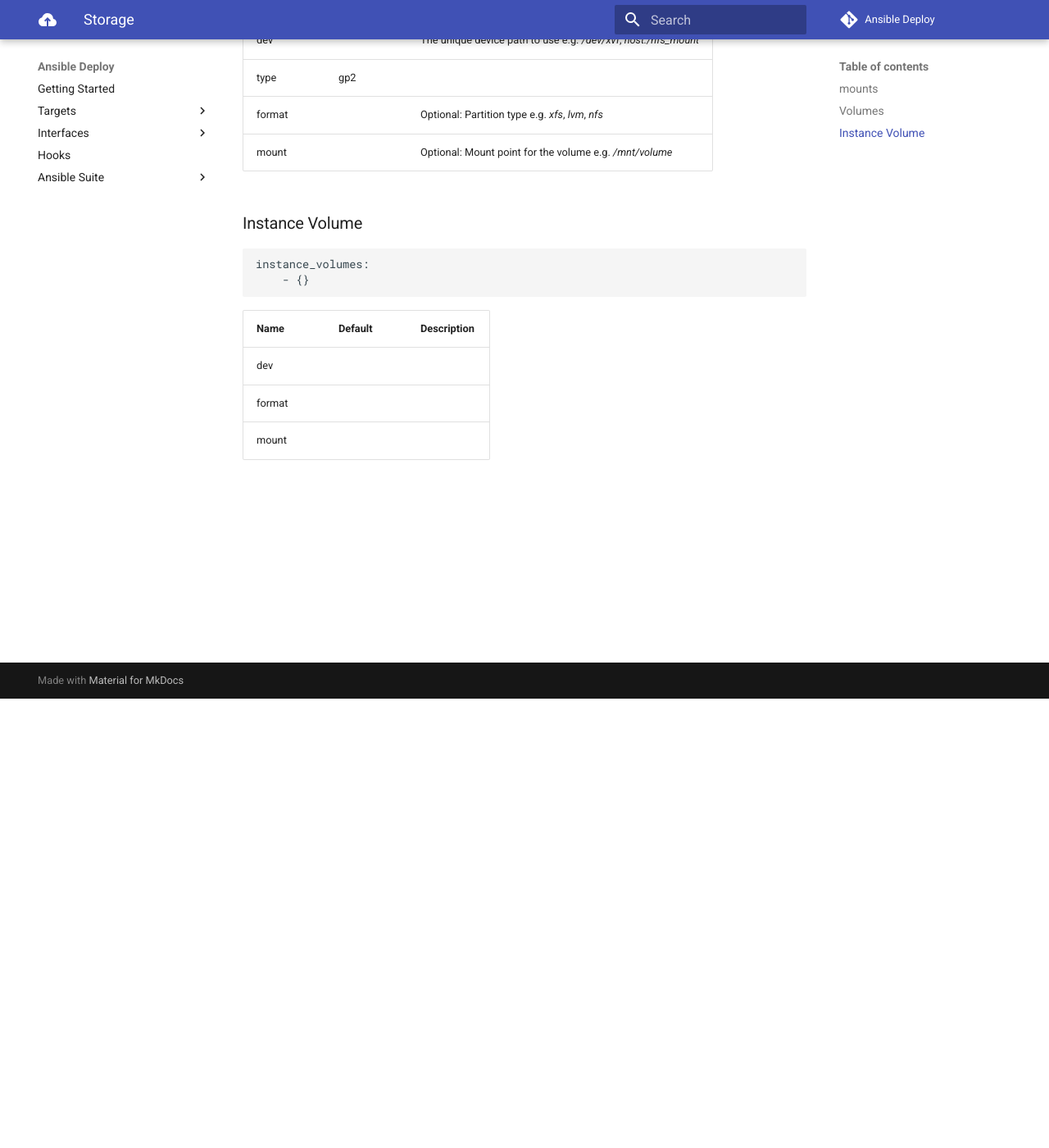
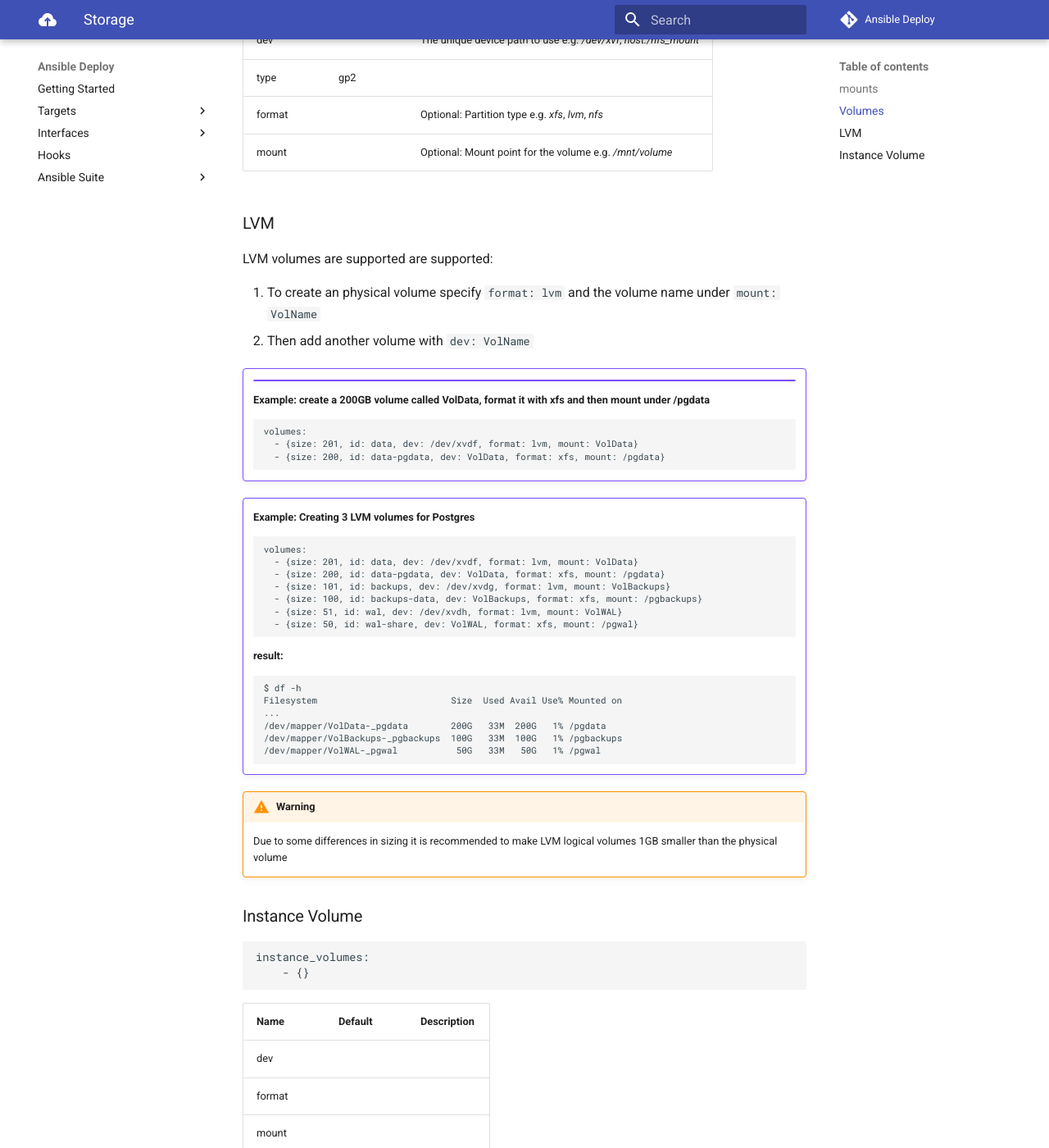
Before and after one commit to moshloop/ansible-deploy, an MkDocs documentation site: the page built from docs/storage.md, in a window 1280 px wide and 1400 px high, scrolled down 548 px. Shown: the whole window at 82% size. Built offline with MkDocs 1.6.1 and Material for MkDocs 9.7.7, drawn with Linux system fonts in a browser that asks for light colours; comment, search, counter and statistics services are not loaded.

Commit message:
sync volume docs

````diff
--- a/docs/storage.md
+++ b/docs/storage.md
@@ -22,6 +22,48 @@ volumes:
 | format |         | Optional: Partition type e.g. *xfs*, *lvm*, *nfs*                  |
 | mount  |         | Optional: Mount point for the volume e.g. */mnt/volume*        |
 
+
+### LVM
+
+LVM volumes are supported are supported:
+
+1. To create an physical volume specify `format: lvm` and the volume name under `mount: VolName `
+2. Then add another volume with `dev: VolName`
+
+!!! example ""
+    !!! example ""
+    **Example: create a 200GB volume called VolData, format it with xfs and then mount under /pgdata**
+
+    ``` yaml
+    volumes:
+      - {size: 201, id: data, dev: /dev/xvdf, format: lvm, mount: VolData}
+      - {size: 200, id: data-pgdata, dev: VolData, format: xfs, mount: /pgdata}
+    ```
+
+!!! example ""
+    **Example: Creating 3 LVM volumes for Postgres**
+
+    ``` yaml
+    volumes:
+      - {size: 201, id: data, dev: /dev/xvdf, format: lvm, mount: VolData}
+      - {size: 200, id: data-pgdata, dev: VolData, format: xfs, mount: /pgdata}
+      - {size: 101, id: backups, dev: /dev/xvdg, format: lvm, mount: VolBackups}
+      - {size: 100, id: backups-data, dev: VolBackups, format: xfs, mount: /pgbackups}
+      - {size: 51, id: wal, dev: /dev/xvdh, format: lvm, mount: VolWAL}
+      - {size: 50, id: wal-share, dev: VolWAL, format: xfs, mount: /pgwal}
+    ```
+    **result:**
+    ```bash
+    $ df -h
+    Filesystem                         Size  Used Avail Use% Mounted on
+    ...
+    /dev/mapper/VolData-_pgdata        200G   33M  200G   1% /pgdata
+    /dev/mapper/VolBackups-_pgbackups  100G   33M  100G   1% /pgbackups
+    /dev/mapper/VolWAL-_pgwal           50G   33M   50G   1% /pgwal
+    ```
+
+!!! warning
+    Due to some differences in sizing it is recommended to make LVM logical volumes 1GB smaller than the physical volume
 ### Instance Volume
 
 ```yaml
````
